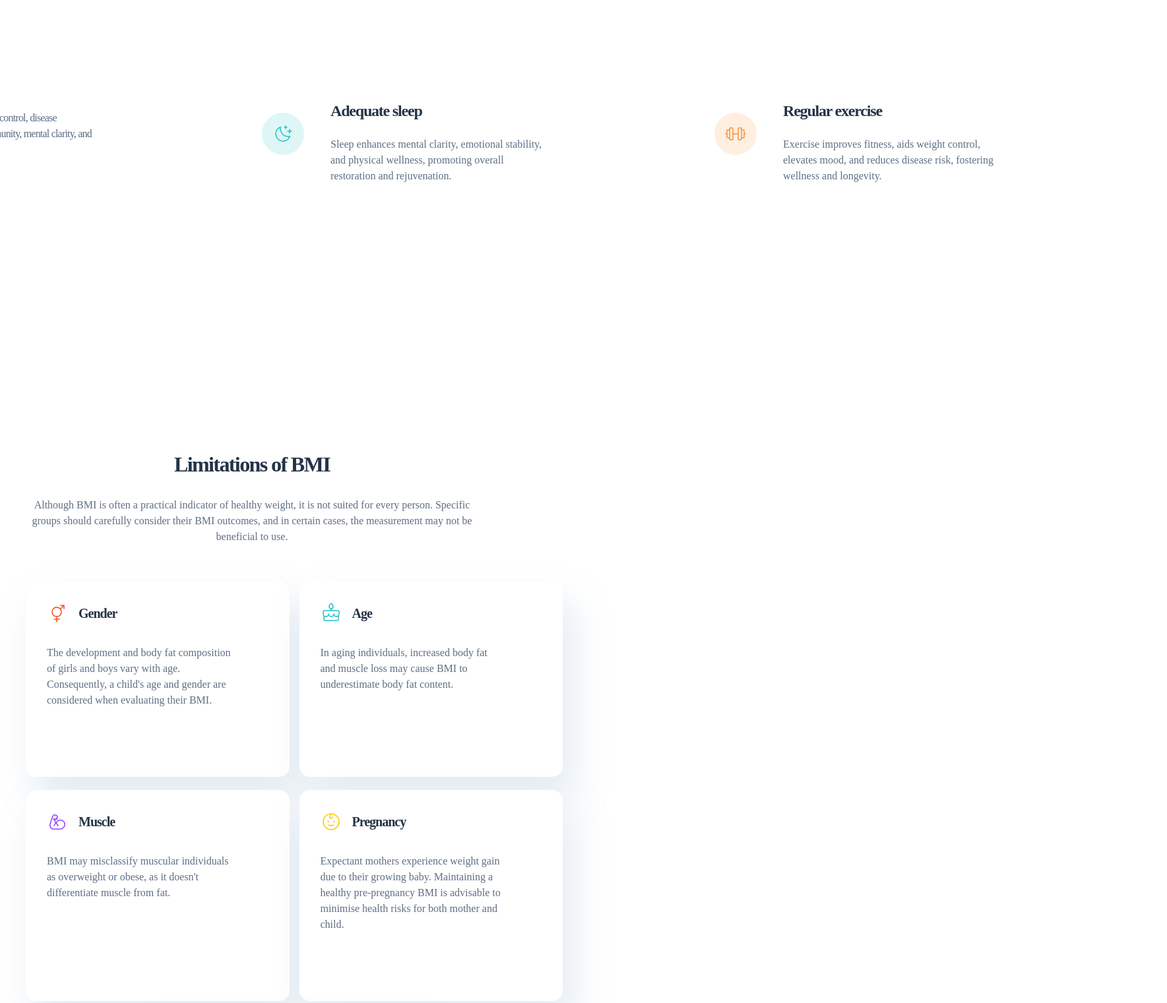
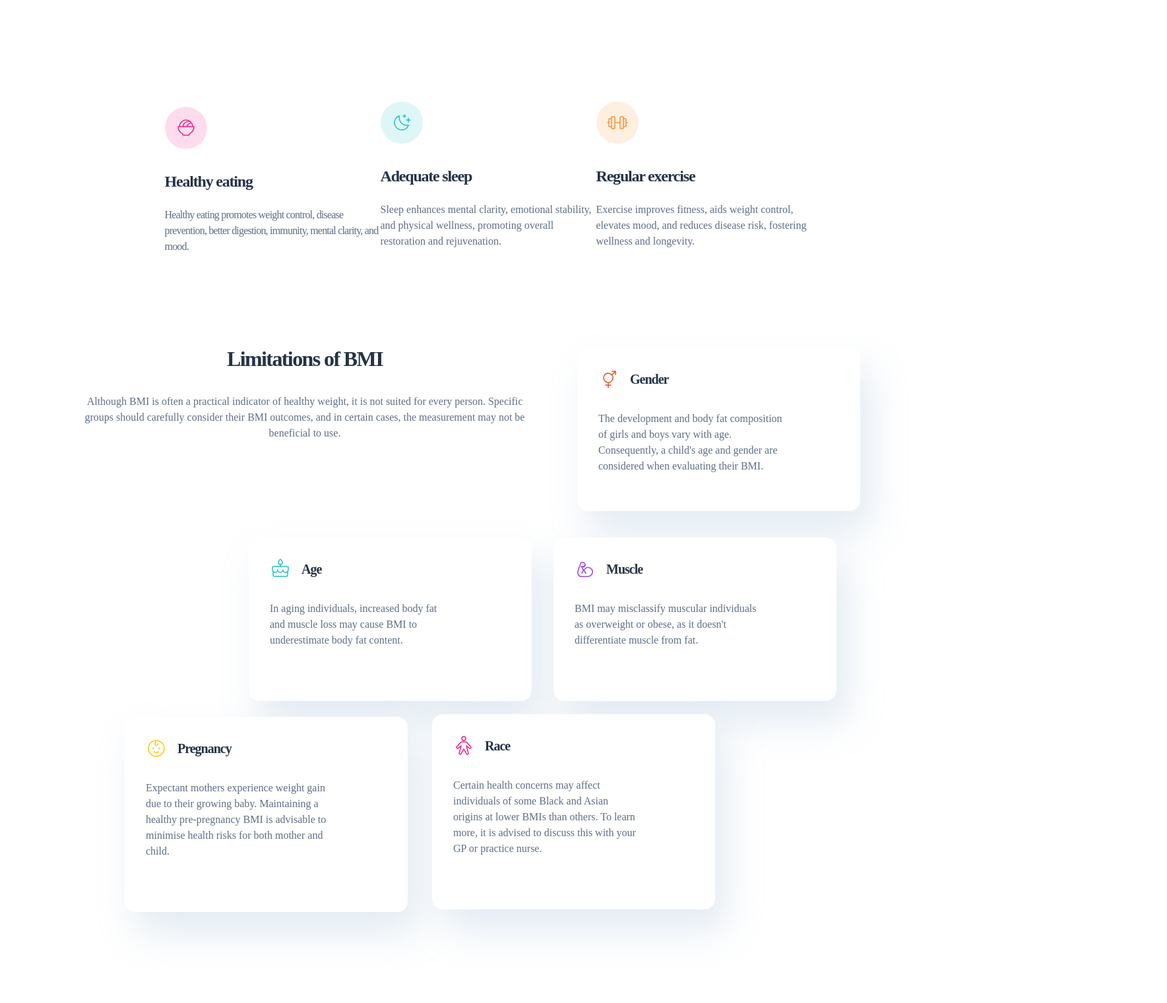
Before and after one commit to cacovidigal/calcm, a plain HTML site: page bmi-calculator/starter-code/index.html in a window 1536 px wide. Shown: the part 1336-2857 px from the top of the page at 66% size, 1769 px wide, since content can reach past the window. Drawn offline with Linux system fonts and the light colour scheme.

Commit message:
fim css desktop

```diff
--- a/bmi-calculator/starter-code/style.css
+++ b/bmi-calculator/starter-code/style.css
@@ -1150,13 +1150,242 @@ form .topo_formulario {
         left: 24px;
         top: 1430px;
         display: flex;
+        flex-wrap: nowrap;
+        align-items: first baseline;
         justify-content: center;
-        flex-wrap: nowrap;
+    }
+
+
+    .healthy_eating {
+        display: flex;
+        flex-direction: column;
+        justify-content: center;
+        align-items: flex-start;
+        padding: 0px;
+        gap: 32px;
+        width: 327px;
+        height: 245px;
+        flex: none;
+        order: 0;
+        align-self: stretch;
+        flex-grow: 0;
+        margin-top: 3rem;
+    }
+
+    .titulo_healthy_eating {
+        color: #253347;
+        font-size: 24px;
+        font-weight: 600;
+        line-height: 29px;
+        letter-spacing: -0.05em;
+    }
+
+    .texto_healthy_eating {
+        width: 327px;
+        height: 29px;
+        color: #5E6E85;
+        font-size: 16px;
+        font-weight: 400;
+        line-height: 150%;
+        letter-spacing: -0.05em;
+        flex: none;
+        order: 0;
+        align-self: stretch;
+        flex-grow: 0;
+    }
+
+    .sleep {
+        display: flex;
+        flex-direction: column;
+        justify-content: center;
+        align-items: flex-start;
+        padding: 0px;
+        gap: 32px;
+        width: 327px;
+        height: 245px;
+        flex: none;
+        order: 1;
+        align-self: stretch;
+        flex-grow: 0;
+        margin-top: 40px;
+    }
+
+    .titulo_sleep {
+        color: #253347;
+        width: 327px;
+        height: 29px;
+        font-size: 24px;
+        font-weight: 600;
+        line-height: 29px;
+        letter-spacing: -0.05em;
+        flex: none;
+        order: 0;
+        align-self: stretch;
+        flex-grow: 0;
+    }
+
+    .texto_sleep {
+        width: 327px;
+        height: 72px;
+        font-weight: 400;
+        font-size: 16px;
+        line-height: 150%;
+        color: #5E6E85;
+        flex: none;
+        order: 1;
+        align-self: stretch;
+        flex-grow: 0;
+    }
+
+    .exercise {
+        display: flex;
+        flex-direction: column;
+        justify-content: center;
+        align-items: flex-start;
+        padding: 0px;
+        gap: 32px;
+        width: 327px;
+        height: 245px;
+        flex: none;
+        order: 2;
+        align-self: stretch;
+        flex-grow: 0;
+        margin-top: 40px;
+    }
+
+    .titulo_exercise {
+        width: 327px;
+        height: 29px;
+        font-weight: 600;
+        font-size: 24px;
+        line-height: 29px;
+        letter-spacing: -0.05em;
+        color: #253347;
+        flex: none;
+        order: 0;
+        align-self: stretch;
+        flex-grow: 0;
+    }
+
+    .texto_exercise {
+        width: 327px;
+        height: 96px;
+        font-weight: 400;
+        font-size: 16px;
+        line-height: 150%;
+        color: #5E6E85;
+        flex: none;
+        order: 1;
+        align-self: stretch;
+        flex-grow: 0;
+    }
+
+    .topo_limitations_mbi {
+        display: flex;
+        flex-direction: column;
+        align-items: flex-start;
+        padding: 0px;
+        gap: 35px;
+
+        position: absolute;
+        width: 564px;
+        height: 184px;
+        left: 80px;
+        top: -10rem;
+    }
+
+    .fim_da_pagina_gender {
+        display: flex;
+        flex-direction: column;
+        align-items: flex-start;
+        padding: 32px;
+        gap: 32px;
+
+        position: absolute;
+        width: 365px;
+        height: 184px;
+        left: 836px;
+        top: -10rem;
+
+        background: #FFFFFF;
+        box-shadow: 16px 32px 56px rgba(143, 174, 207, 0.25);
+        border-radius: 16px;
+    }
+
+    .fim_da_pagina_age {
+        display: flex;
+        flex-direction: column;
+        align-items: flex-start;
+        padding: 32px;
+        gap: 32px;
+
+        position: absolute;
+        width: 365px;
+        height: 184px;
+        left: 338px;
+        top: 8rem;
+
+        background: #FFFFFF;
+        box-shadow: 16px 32px 56px rgba(143, 174, 207, 0.25);
+        border-radius: 16px;
+    }
+
+    .fim_da_pagina_muscle {
+        display: flex;
+        flex-direction: column;
+        align-items: flex-start;
+        padding: 32px;
+        gap: 32px;
+
+        position: absolute;
+        width: 365px;
+        height: 184px;
+        left: 800px;
+        top: 8rem;
+
+        background: #FFFFFF;
+        box-shadow: 16px 32px 56px rgba(143, 174, 207, 0.25);
+        border-radius: 16px;
+    }
+
+    .fim_da_pagina_pregnancy {
+        display: flex;
+        flex-direction: column;
+        align-items: flex-start;
+        padding: 32px;
+        gap: 32px;
+
+        position: absolute;
+        width: 365px;
+        height: 232px;
+        left: 150px;
+        top: 25rem;
+
+        background: #FFFFFF;
+        box-shadow: 16px 32px 56px rgba(143, 174, 207, 0.25);
+        border-radius: 16px;
+    }
+
+    .fim_da_pagina_race {
+        display: flex;
+        flex-direction: column;
+        align-items: flex-start;
+        padding: 32px;
+        gap: 32px;
+
+        position: absolute;
+        width: 365px;
+        height: 232px;
+        left: 436px;
+        top: 21rem;
+
+        background: #FFFFFF;
+        box-shadow: 16px 32px 56px rgba(143, 174, 207, 0.25);
+        border-radius: 16px;
     }
 
 
 
 
 
-
 }
```
